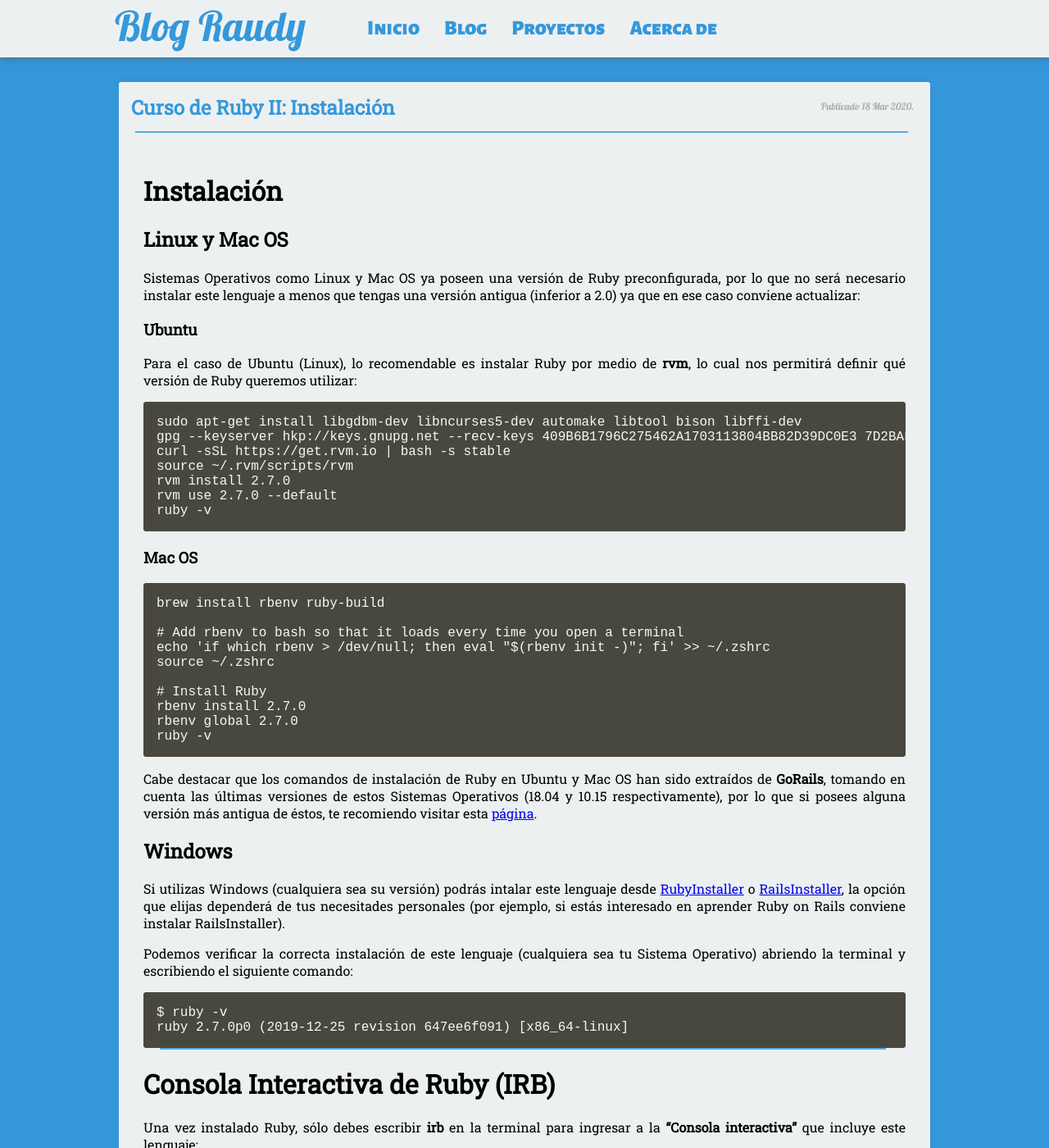
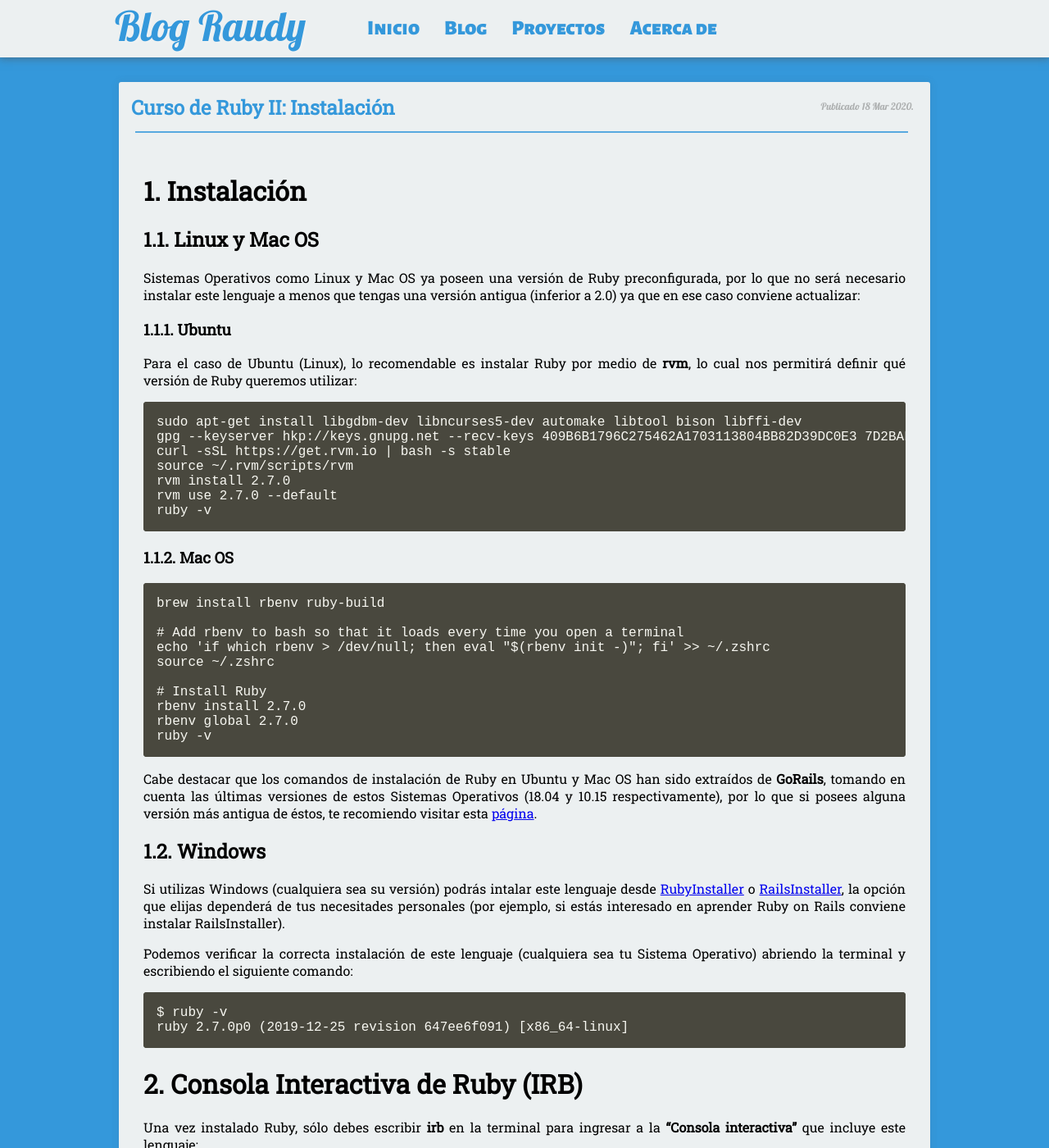
Before and after one commit to nisoto/Blog-anterior-2.0, a Jekyll site: the page built from _posts/2020-03-18-curso-ruby-ii-instalacion.md, in a window 1280 px wide and 1400 px high. Shown: the whole window at 82% size. Built offline with Jekyll 4.4.1, drawn with Linux system fonts in a browser that asks for light colours; nearby versions of some CDN libraries.

Commit message:
Update 2020-03-18-curso-ruby-ii-instalacion.md

````diff
--- a/_posts/2020-03-18-curso-ruby-ii-instalacion.md
+++ b/_posts/2020-03-18-curso-ruby-ii-instalacion.md
@@ -6,13 +6,13 @@ excerpt: "Capítulo N°2 del curso de Ruby"
 tags: [ruby]
 ---
 
-# Instalación
+# 1. Instalación
 
-## Linux y Mac OS
+## 1.1. Linux y Mac OS
 
 Sistemas Operativos como Linux y Mac OS ya poseen una versión de Ruby preconfigurada, por lo que no será necesario instalar este lenguaje a menos que tengas una versión antigua (inferior a 2.0) ya que en ese caso conviene actualizar:
 
-### Ubuntu
+### 1.1.1. Ubuntu
 
 Para el caso de Ubuntu (Linux), lo recomendable es instalar Ruby por medio de **rvm**, lo cual nos permitirá definir qué versión de Ruby queremos utilizar:
 
@@ -26,7 +26,7 @@ rvm use 2.7.0 --default
 ruby -v
 ```
 
-### Mac OS
+### 1.1.2. Mac OS
 
 ```
 brew install rbenv ruby-build
@@ -43,7 +43,7 @@ ruby -v
 
 Cabe destacar que los comandos de instalación de Ruby en Ubuntu y Mac OS han sido extraídos de **GoRails**, tomando en cuenta las últimas versiones de estos Sistemas Operativos (18.04 y 10.15 respectivamente), por lo que si posees alguna versión más antigua de éstos, te recomiendo visitar esta [página](https://gorails.com/setup/ubuntu/18.04).
 
-## Windows
+## 1.2. Windows
 
 Si utilizas Windows (cualquiera sea su versión) podrás intalar este lenguaje desde [RubyInstaller](https://rubyinstaller.org/) o [RailsInstaller](http://railsinstaller.org/en), la opción que elijas dependerá de tus necesitades personales (por ejemplo, si estás interesado en aprender Ruby on Rails conviene instalar RailsInstaller).
 
@@ -54,11 +54,7 @@ $ ruby -v
 ruby 2.7.0p0 (2019-12-25 revision 647ee6f091) [x86_64-linux]
 ```
 
-
----
-
-
-# Consola Interactiva de Ruby (IRB)
+# 2. Consola Interactiva de Ruby (IRB)
 
 Una vez instalado Ruby, sólo debes escribir **irb** en la terminal para ingresar a la **"Consola interactiva"** que incluye este lenguaje:
 
````
